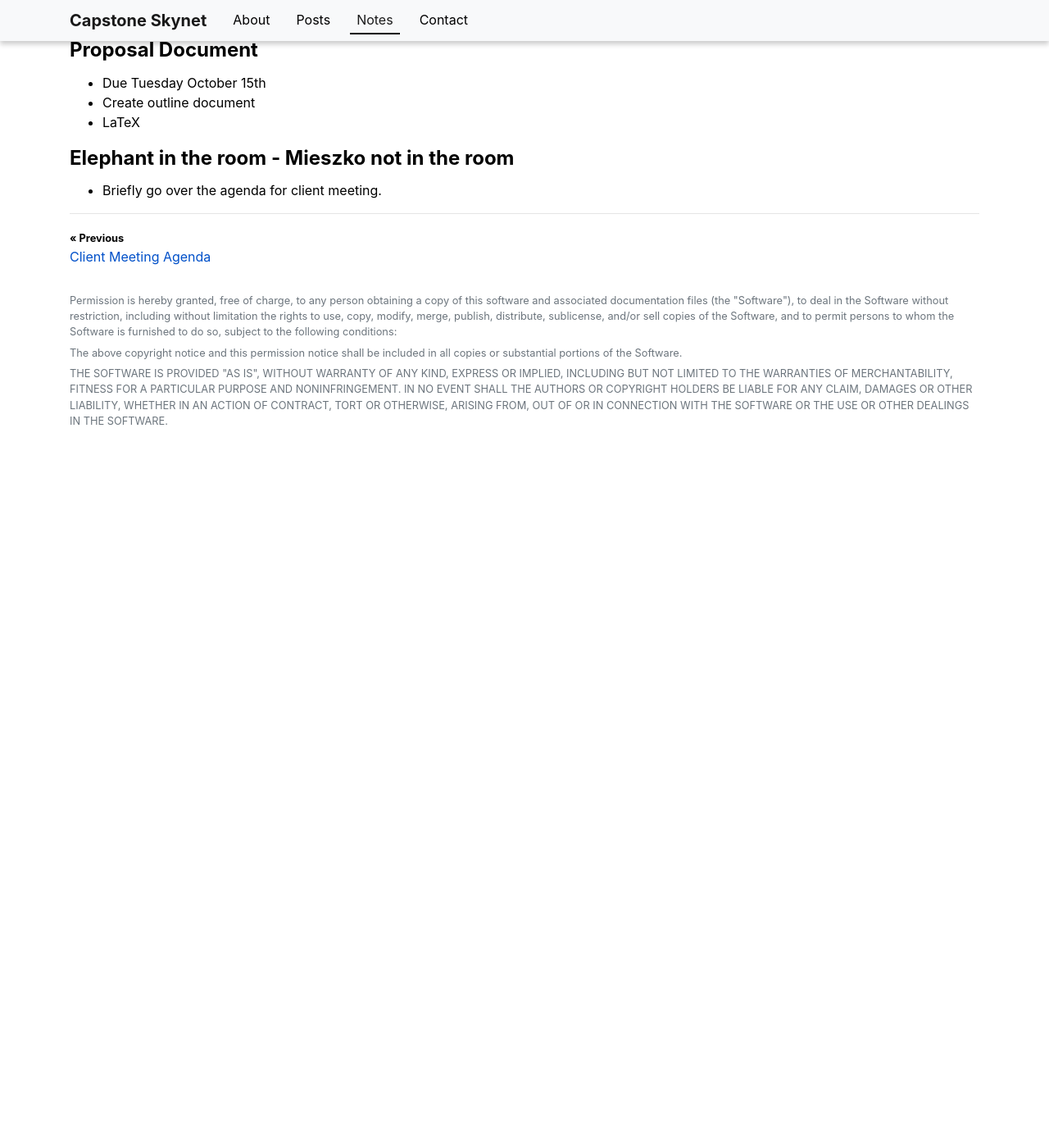
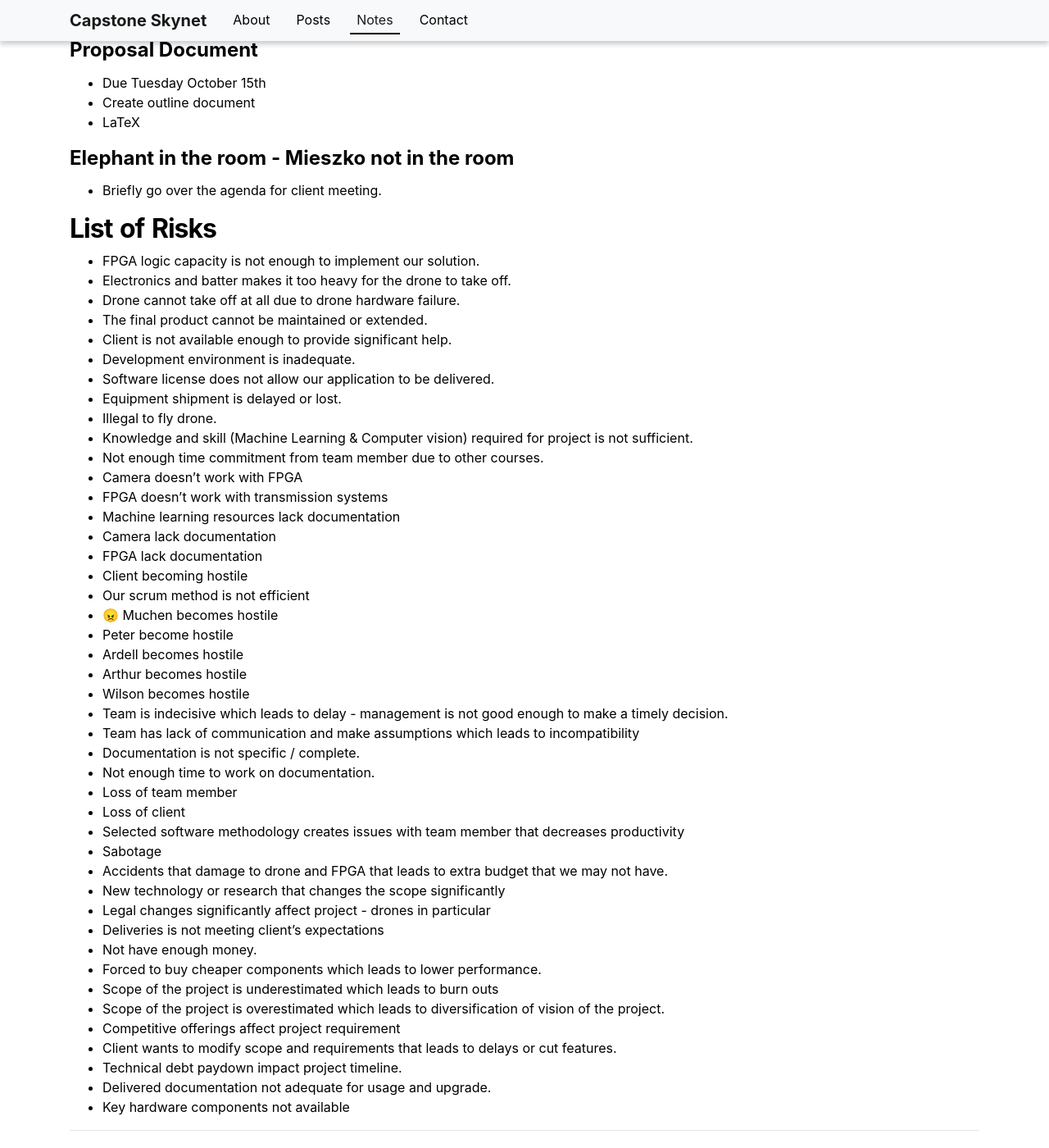
Before and after one commit to Capstone-Skynet/Capstone-Skynet.github.io, a Jekyll site: the page built from _notes/2019-09-24-Team-Meeting.md, in a window 1280 px wide and 1400 px high, scrolled down 677 px. Shown: the whole window at 82% size. Built offline with Jekyll 4.4.1, drawn with Linux system fonts in a browser that asks for light colours; emoji names are drawn with the system emoji font; before the commit the page ends 1232 px from its top, so only the background shows below that.

Commit message:
fixed typo

```diff
--- a/_notes/2019-09-24-Team-Meeting.md
+++ b/_notes/2019-09-24-Team-Meeting.md
@@ -28,3 +28,52 @@ date: 2019-09-24
 ### Elephant in the room - Mieszko not in the room
 
 - Briefly go over the agenda for client meeting.
+
+
+
+## List of Risks
+
+- FPGA logic capacity is not enough to implement our solution.
+- Electronics and batter makes it too heavy for the drone to take off.
+- Drone cannot take off at all due to drone hardware failure.
+- The final product cannot be maintained or extended.
+- Client is not available enough to provide significant help.
+- Development environment is inadequate.
+- Software license does not allow our application to be delivered.
+- Equipment shipment is delayed or lost.
+- Illegal to fly drone.
+- Knowledge and skill (Machine Learning & Computer vision) required for project is not sufficient.
+- Not enough time commitment from team member due to other courses.
+- Camera doesn’t work with FPGA
+- FPGA doesn’t work with transmission systems
+- Machine learning resources lack documentation
+- Camera lack documentation
+- FPGA lack documentation
+- Client becoming hostile
+- Our scrum method is not efficient
+- :angry: Muchen becomes hostile
+- Peter become hostile
+- Ardell becomes hostile
+- Arthur becomes hostile
+- Wilson becomes hostile
+- Team is indecisive which leads to delay - management is not good enough to make a timely decision.
+- Team has lack of communication and make assumptions which leads to incompatibility
+- Documentation is not specific / complete.
+- Not enough time to work on documentation.
+- Loss of team member
+- Loss of client
+- Selected software methodology creates issues with team member that decreases productivity
+- Sabotage
+- Accidents that damage to drone and FPGA that leads to extra budget that we may not have.
+- New technology or research that changes the scope significantly
+- Legal changes significantly affect project - drones in particular
+- Deliveries is not meeting client’s expectations
+- Not have enough money.
+- Forced to buy cheaper components which leads to lower performance.
+- Scope of the project is underestimated which leads to burn outs
+- Scope of the project is overestimated which leads to diversification of vision of the project.
+- Competitive offerings affect project requirement
+- Client wants to modify scope and requirements that leads to delays or cut features.
+- Technical debt paydown impact project timeline.
+- Delivered documentation not adequate for usage and upgrade.
+- Key hardware components not available
```
Also changed, not shown: _notes/2019-09-24-Client-Meeting-Agenda.md (+1 -1 lines).
